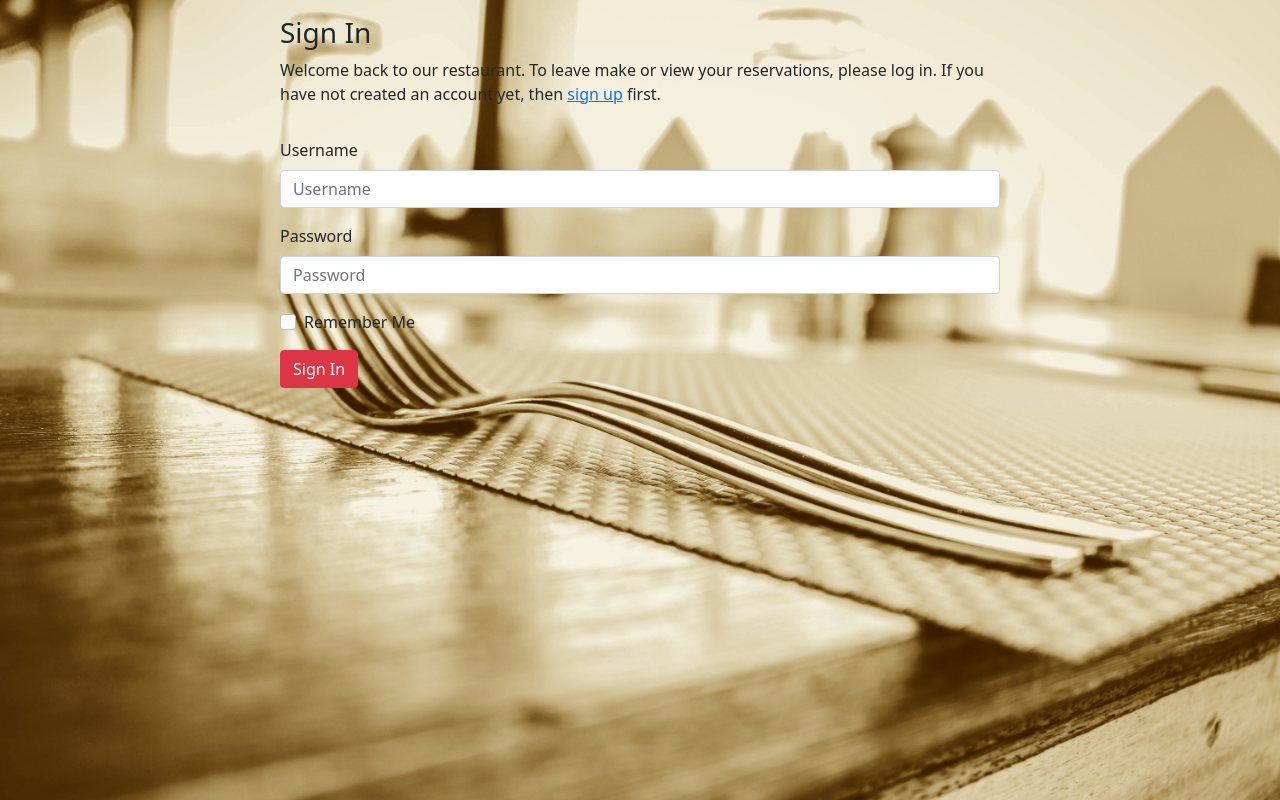
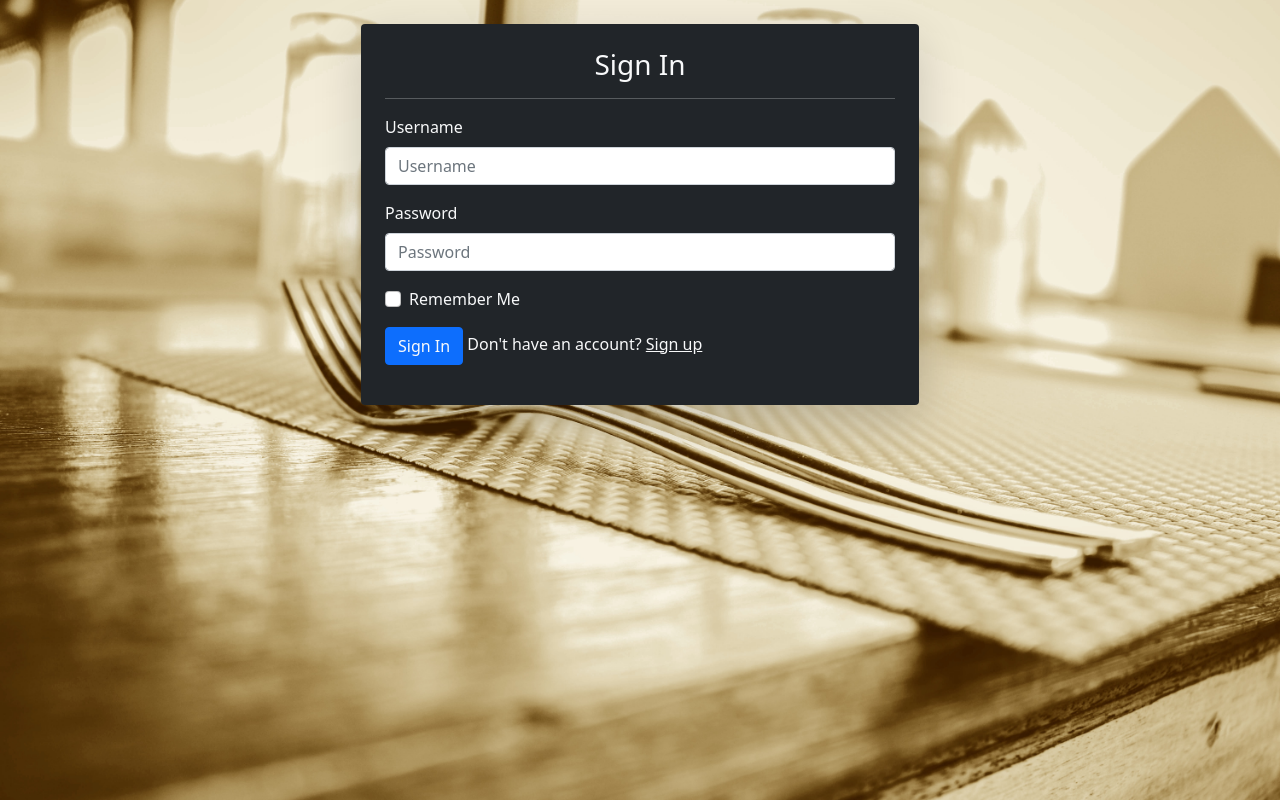
Before and after one commit to jamitag/portfolio-4-restaurant--booking, a Django app: page /accounts/login/ in a window 1280 px wide. Shown: the part 56-856 px from the top of the page. Run offline with Django 4.2, Linux system fonts and the light colour scheme; some libraries are stand-ins or nearby versions.

Commit message:
Format login/sign up tables

```diff
--- a/templates/account/login.html
+++ b/templates/account/login.html
@@ -12,25 +12,21 @@
 {% block content %}
 
 <div class="container">
-    <div class="row bg-transparent bg-light">
-        <div class="col-md-8 mt-3 offset-md-2">
-            <h3>{% trans "Sign In" %}</h3>
+    <div class="row">
+        <div class="col-3"></div>
+        <div class="col-6 shadow-lg bg-dark p-4 rounded my-4 text-light">
+            <h3 class="text-center">{% trans "Sign In" %}</h3>
 
-            <p>{% blocktrans %}Welcome back to our restaurant. To leave make or view your reservations, please log in. If
-                you
-                have not created an account yet, then <a class="link" href="{{ signup_url }}">sign up</a>
-                first.{% endblocktrans %}</p>
-        </div>
-    </div>
-    <div class="row">
-        <div class="col-md-8 mt-3 offset-md-2">
+            <hr>
+
             <form class="login" method="POST" action="{% url 'account_login' %}">
                 {% csrf_token %}
                 {% bootstrap_form form %}
                 {% if redirect_field_value %}
                 <input type="hidden" name="{{ redirect_field_name }}" value="{{ redirect_field_value }}" />
                 {% endif %}
-                <button class="btn btn-danger text-light right" type="submit">{% trans "Sign In" %}</button>
+                <button class="btn btn-primary text-light right" type="submit">{% trans "Sign In" %}</button>
+                <span>Don't have an account?  <a class="lnk text-light" href="{{ signup_url }}">Sign up</a></span>
             </form>
         </div>
     </div>
--- a/templates/reservation_form.html
+++ b/templates/reservation_form.html
@@ -11,11 +11,11 @@
         <div class="col-3">
 
         </div>
-    <div class="col-6">
+    <div class="col-6 shadow-lg my-4 p-4 rounded bg-dark text-light">
         <form action="" method="POST">
             {% csrf_token %}
             {% bootstrap_form form %}
-            <input type="submit" class="btn btn-info">
+            <input type="submit" class="btn btn-light">
         </form>
     </div>
 
--- a/templates/update_reservation_form.html
+++ b/templates/update_reservation_form.html
@@ -11,11 +11,11 @@
         <div class="col-3">
 
         </div>
-    <div class="col-6">
+    <div class="col-6 my-4 p-4 bg-dark text-light shadow-lg rounded">
         <form action="" method="POST">
             {% csrf_token %}
             {% bootstrap_form form %}
-            <input type="submit" class="btn btn-info">
+            <input type="submit" class="btn btn-light">
         </form>
     </div>
 
```
Also changed, not shown: templates/account/signup.html (+8 -5 lines), templates/login.html (deleted, +0 -31 lines).
